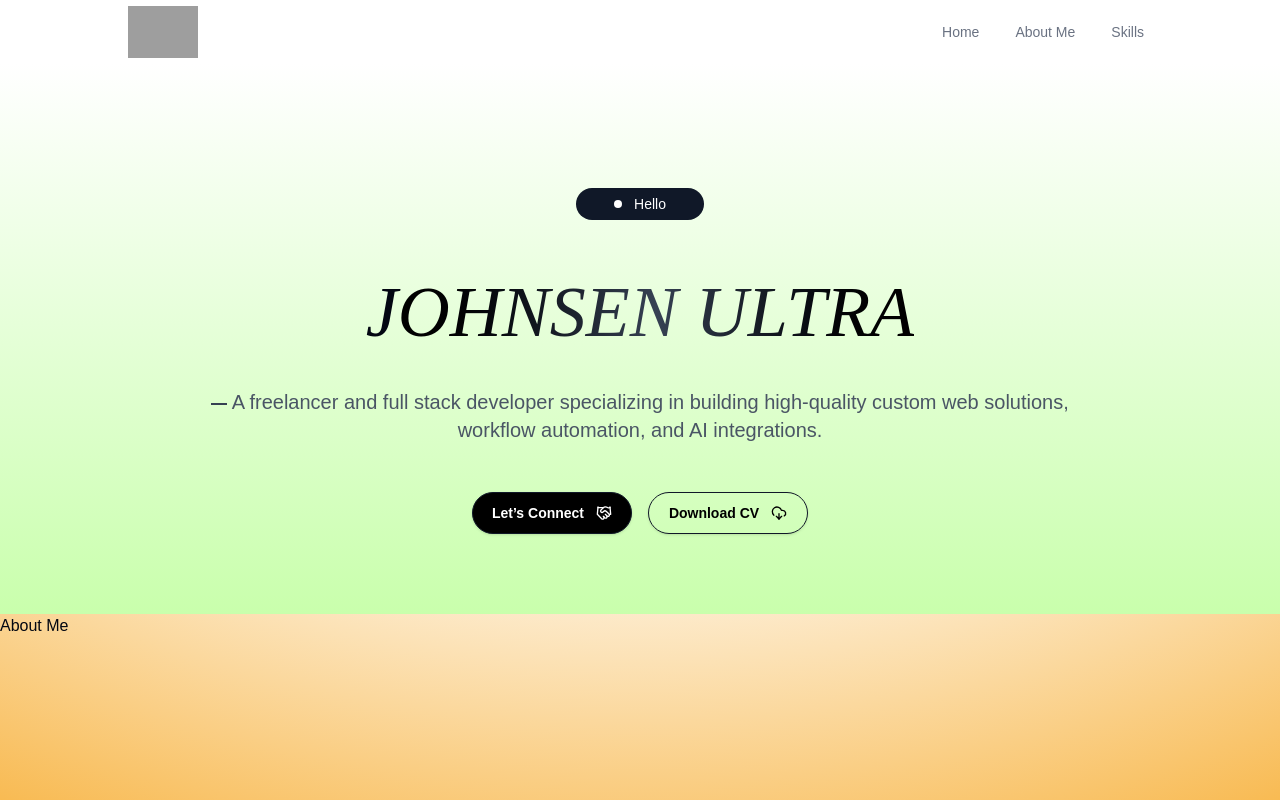
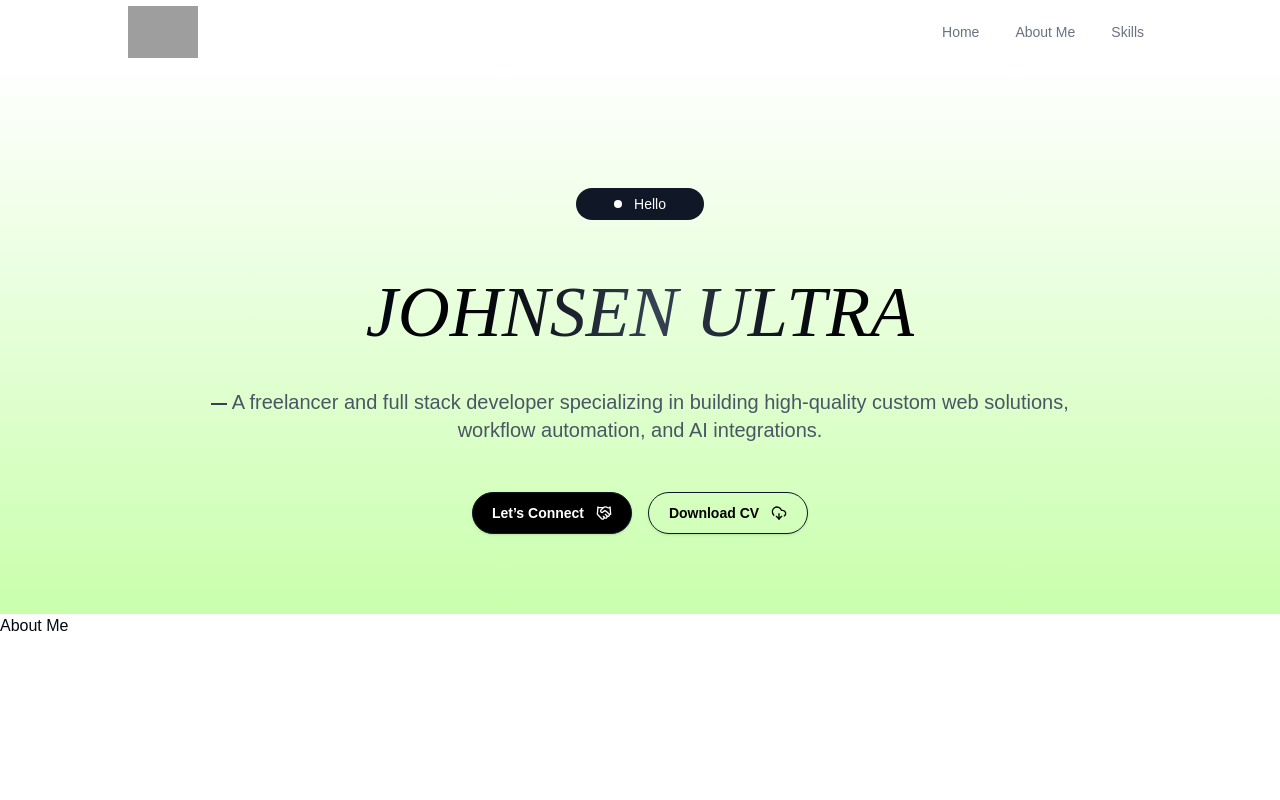
Before and after one commit to johnsenultra/my-portfolio, a React (Vite) app: page / in a window 1280 px wide. Built offline with nearby package versions, Linux system fonts and the light colour scheme; grey boxes are pictures that could not be loaded.

Commit message:
refactor: simplify Layout component by removing unnecessary background elements

```diff
--- a/src/layout/Layout.tsx
+++ b/src/layout/Layout.tsx
@@ -3,23 +3,10 @@ import { Outlet } from "react-router-dom";
 
 export default function Layout() {
   return (
-    <div className="relative h-full w-full bg-white">
-      {/* Amber Glow Background */}
-      <div
-        className="absolute inset-0 z-0"
-        style={{
-          backgroundImage: `
-        radial-gradient(125% 125% at 50% 10%, #ffffff 40%, #f59e0b 100%)
-      `,
-          backgroundSize: "100% 100%",
-        }}
-      />
-      {/* Your Content/Components */}
-      <div className="flex min-h-screen flex-col">
-        <Navbar />
-        <div className="relative z-10 grow">
-          <Outlet />
-        </div>
+    <div className="flex min-h-screen flex-col">
+      <Navbar />
+      <div className="z-10 grow">
+        <Outlet />
       </div>
     </div>
   );
```
